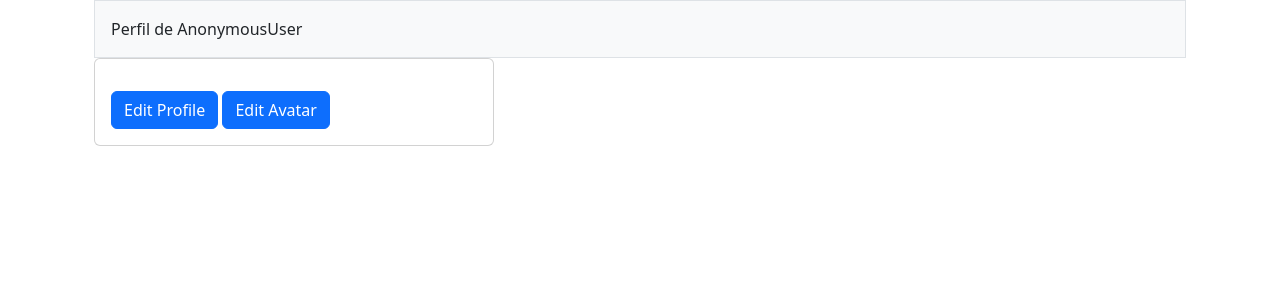
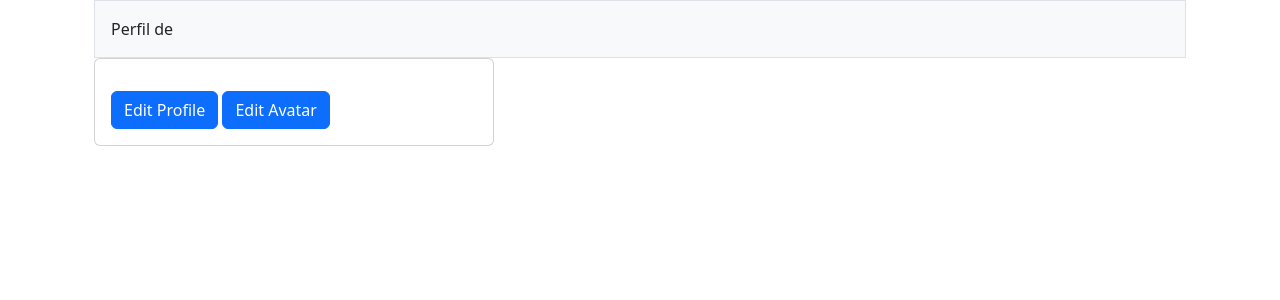
Before and after one commit to sjostrandvai/Entrega_Final_coderhouse_python, a Django app: page /profile in a window 1280 px wide. Shown: the part 56-356 px from the top of the page. Run offline with Django 4.2, Linux system fonts and the light colour scheme; data comes from the database, SQL or seed files in the repository.

Commit message:
Update profile.html

```diff
--- a/AccountsApp/templates/AccountsApp/profile.html
+++ b/AccountsApp/templates/AccountsApp/profile.html
@@ -4,7 +4,7 @@
 <div class="container px-4">
   <div class="row gx-5">
     <div class="col">
-      <div class="p-3 border bg-light">Perfil de {{user}}</div>
+      <div class="p-3 border bg-light">Perfil de {{user.username}}</div>
       <div class="card" style="width: 25rem">
         <img src="{{url}}" class="card-img-top" />
         <div class="card-body">
```
